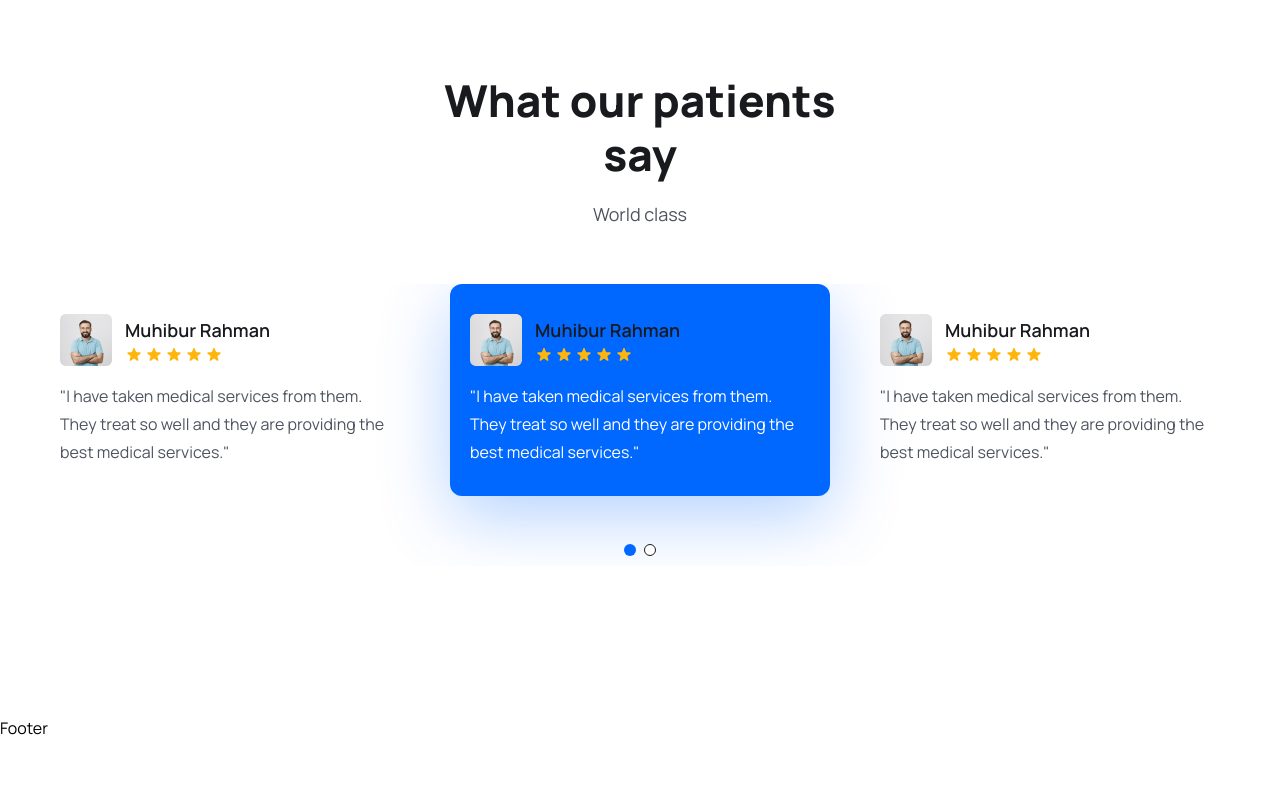
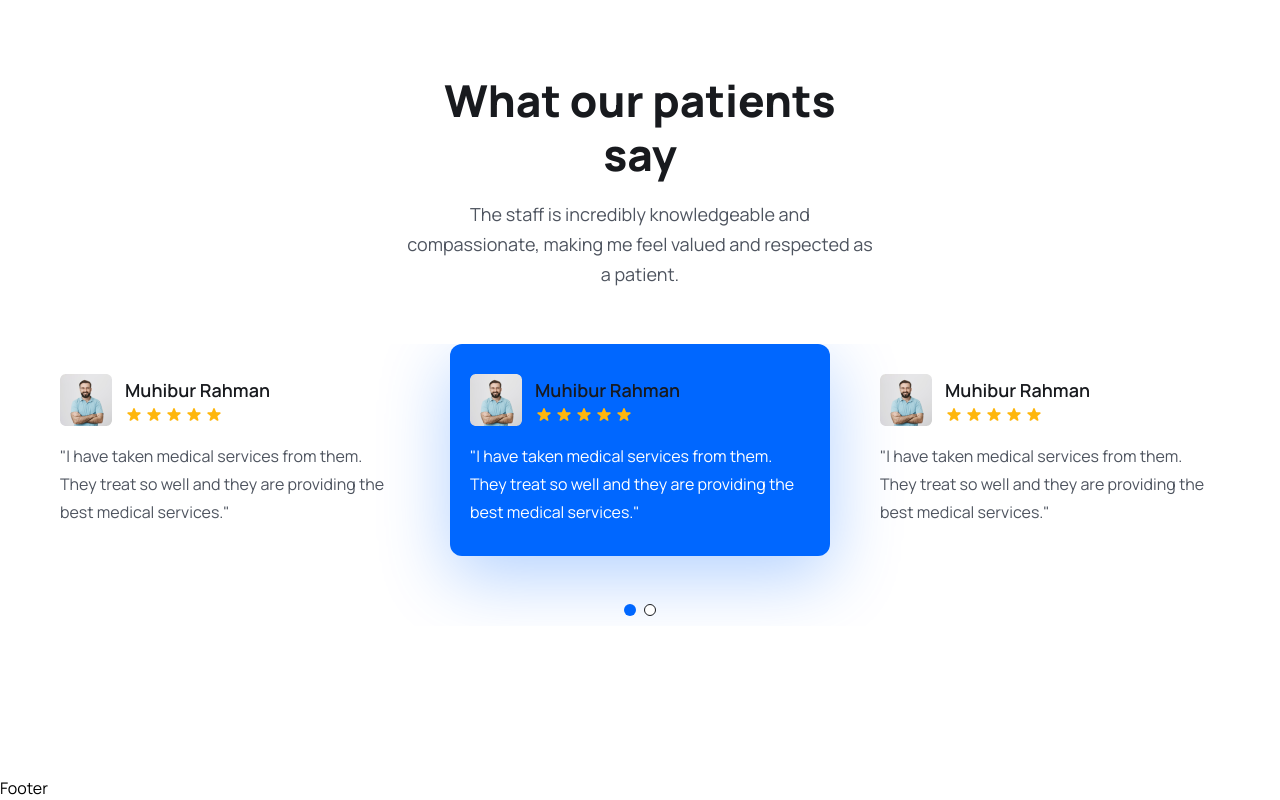
Before and after one commit to AbdelazizSoliman/MERN-Stack-Doctor-Appointment, a React (Vite) app in the folder frontend/: page / in a window 1280 px wide. Shown: the part 3253-4053 px from the top of the page. Before the commit the page ends 3993 px from the top, so only its background shows below. Built offline with nearby package versions, Linux system fonts and the light colour scheme; the HTML template or start-up script is replaced by a standard one.

Commit message:
edit paragraph

```diff
--- a/frontend/src/pages/Home.jsx
+++ b/frontend/src/pages/Home.jsx
@@ -187,7 +187,7 @@ const Home = () => {
               <div className="container">
                 <div className="xl:w-[470px] mx-auto">
                   <h2 className="heading text-center">What our patients say</h2>
-                  <p className="text_para text-center">World class</p>
+                  <p className="text_para text-center">The staff is incredibly knowledgeable and compassionate, making me feel valued and respected as a patient.</p>
                 </div>
                 <Testimonial />
               </div>
```
